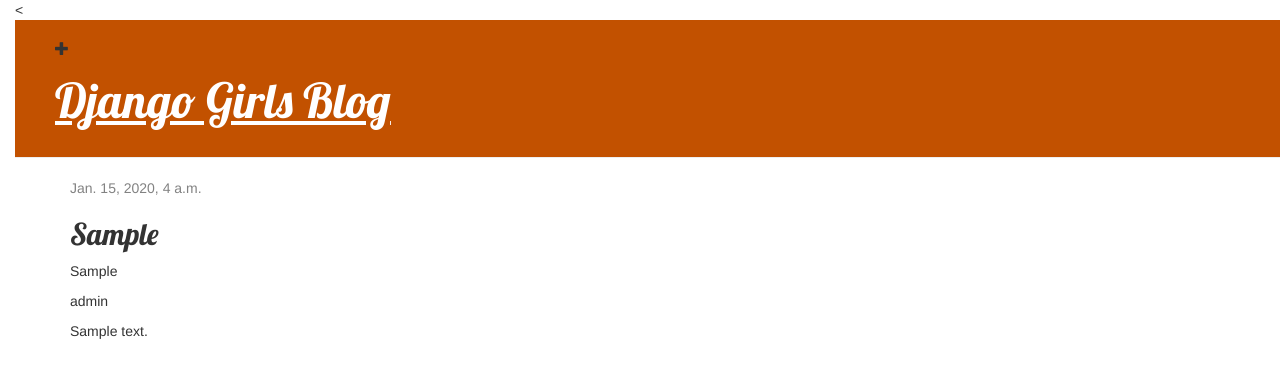
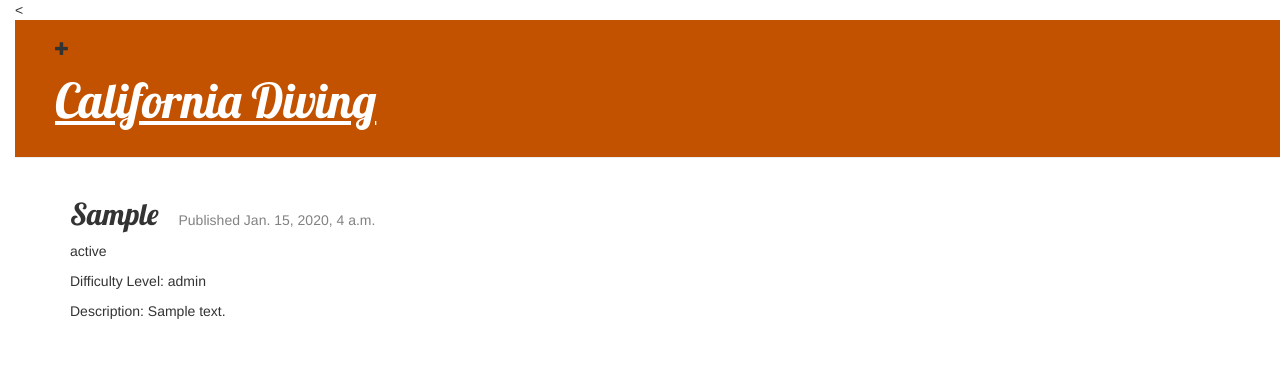
Before and after one commit to srmagana1625/my-first-blog, a Django app: page /post/1/ in a window 1280 px wide. Shown: the top 378 px of the page. Run offline with Django 3.2, Linux system fonts and the light colour scheme; tables that the repository leaves empty hold one stand-in row (values such as "Sample post"); some libraries are stand-ins or nearby versions.

Commit message:
Edited the layout

```diff
--- a/blog/admin.py
+++ b/blog/admin.py
@@ -3,3 +3,4 @@
 
 admin.site.register(Post)
 # Register your models here.
+# admin.py
--- a/blog/forms.py
+++ b/blog/forms.py
@@ -5,4 +5,4 @@
 
     class Meta:
         model = Post
-        fields = ('city_country', 'dive_site', 'difficulty_level', 'description')
+        fields = ('city_state', 'dive_site', 'difficulty_level', 'description')
--- a/blog/models.py
+++ b/blog/models.py
@@ -4,7 +4,7 @@
 
 class Post(models.Model):
     author = models.ForeignKey(settings.AUTH_USER_MODEL, on_delete=models.CASCADE)
-    city_country = models.CharField(max_length=200, default='')
+    city_state = models.CharField(max_length=200, default='')
     dive_site = models.CharField(max_length=200)
     difficulty_level = models.CharField(max_length=200)
     description = models.TextField()
--- a/blog/static/css/blog.css
+++ b/blog/static/css/blog.css
@@ -16,6 +16,13 @@
     font-size: 36pt;
     text-decoration: underline;
 }
+
+.post_header {
+    display:flex;
+    flex-direction: row;
+    justify-content: left;
+    align-items: baseline;
+}
 .content {
     margin-left: 40px;
 }
@@ -23,6 +30,7 @@
     font-family: 'Lobster', cursive;
 }
 .date {
+    padding-left: 20px;
     color: #828282;
 }
 
--- a/blog/templates/blog/base.html
+++ b/blog/templates/blog/base.html
@@ -2,7 +2,7 @@
 <<!DOCTYPE html>
 <html>
     <head>
-        <title>Django Girls blog</title>
+        <title>California Diving</title>
         <link rel="stylesheet" href="//maxcdn.bootstrapcdn.com/bootstrap/3.2.0/css/bootstrap.min.css">
         <link rel="stylesheet" href="//maxcdn.bootstrapcdn.com/bootstrap/3.2.0/css/bootstrap-theme.min.css">
         <link href="//fonts.googleapis.com/css?family=Lobster&subset=latin,latin-ext" rel="stylesheet" type="text/css">
@@ -14,7 +14,7 @@
             <a href="{% url 'post_new' %}" class="top-menu">
         {% endif %}
         <span class="glyphicon glyphicon-plus"></span></a>
-            <h1><a href="/">Django Girls Blog</a></h1>
+            <h1><a href="/">California Diving</a></h1>
         </div>
         <div class="content container">
             <div class="row">
--- a/blog/templates/blog/post_detail.html
+++ b/blog/templates/blog/post_detail.html
@@ -2,18 +2,22 @@
 
 {% block content %}
     <div class="post">
+        <div class="post_header">
+            <h2>{{ post.dive_site }}</h2>
+
                 {% if post.published_date %}
                     <div class="date">
-                {{ post.published_date }}
-            </div>
+                        Published {{ post.published_date }}
+
                 {% endif %}
                 {% if user.is_authenticated %}
                 <a class="btn btn-default" href="{% url 'post_edit' pk=post.pk %}">
                   <span class="glyphicon glyphicon-pencil"></span></a>
                 {% endif %}
-        <h2>{{ post.dive_site }}</h2>
-        <p>{{ post.city_country|linebreaksbr }}</p>
-        <p>{{ post.difficulty_level|linebreaksbr }}</p>
-        <p>{{ post.description|linebreaksbr }}</p>
+          </div>
+        </div>
+        <p> {{ post.city_state|linebreaksbr }}</p>
+        <p> Difficulty Level: {{ post.difficulty_level|linebreaksbr }}</p>
+        <p> Description: {{ post.description|linebreaksbr }}</p>
     </div>
 {% endblock %}
--- a/mysite/urls.py
+++ b/mysite/urls.py
@@ -14,7 +14,7 @@
     2. Add a URL to urlpatterns:  path('blog/', include('blog.urls'))
 """
 from django.contrib import admin
-from django.urls import path,include
+from django.urls import path, include
 
 urlpatterns = [
     path('admin/', admin.site.urls),
```
Also changed, not shown: blog/templates/blog/post_list.html (+9 -7 lines), blog/migrations/0002_auto_20190621_1854.py, blog/migrations/0003_auto_20190622_1255.py (added), blog/migrations/0004_auto_20190622_1258.py (added). Lines whose indentation alone changed are shown as unchanged.
